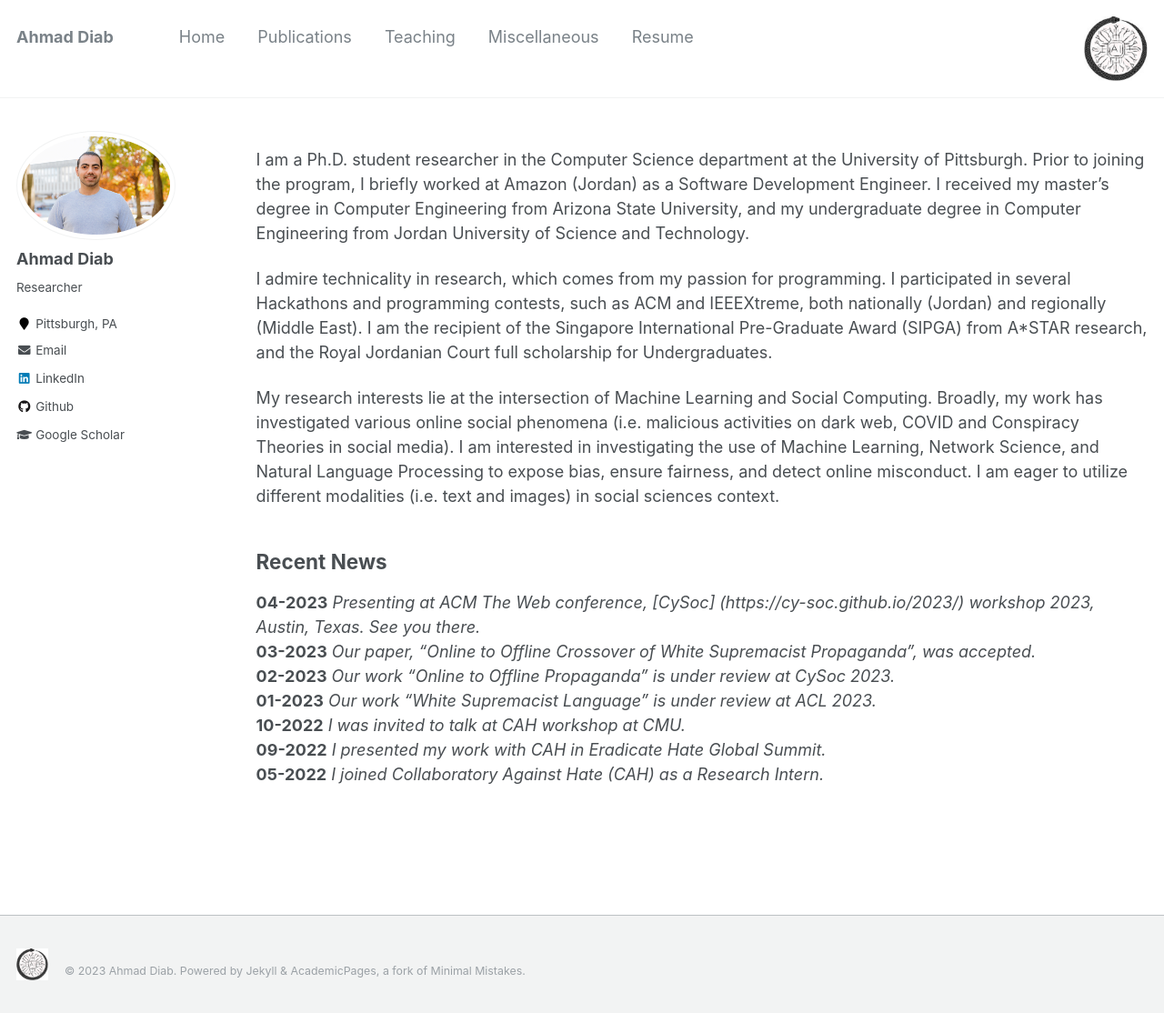
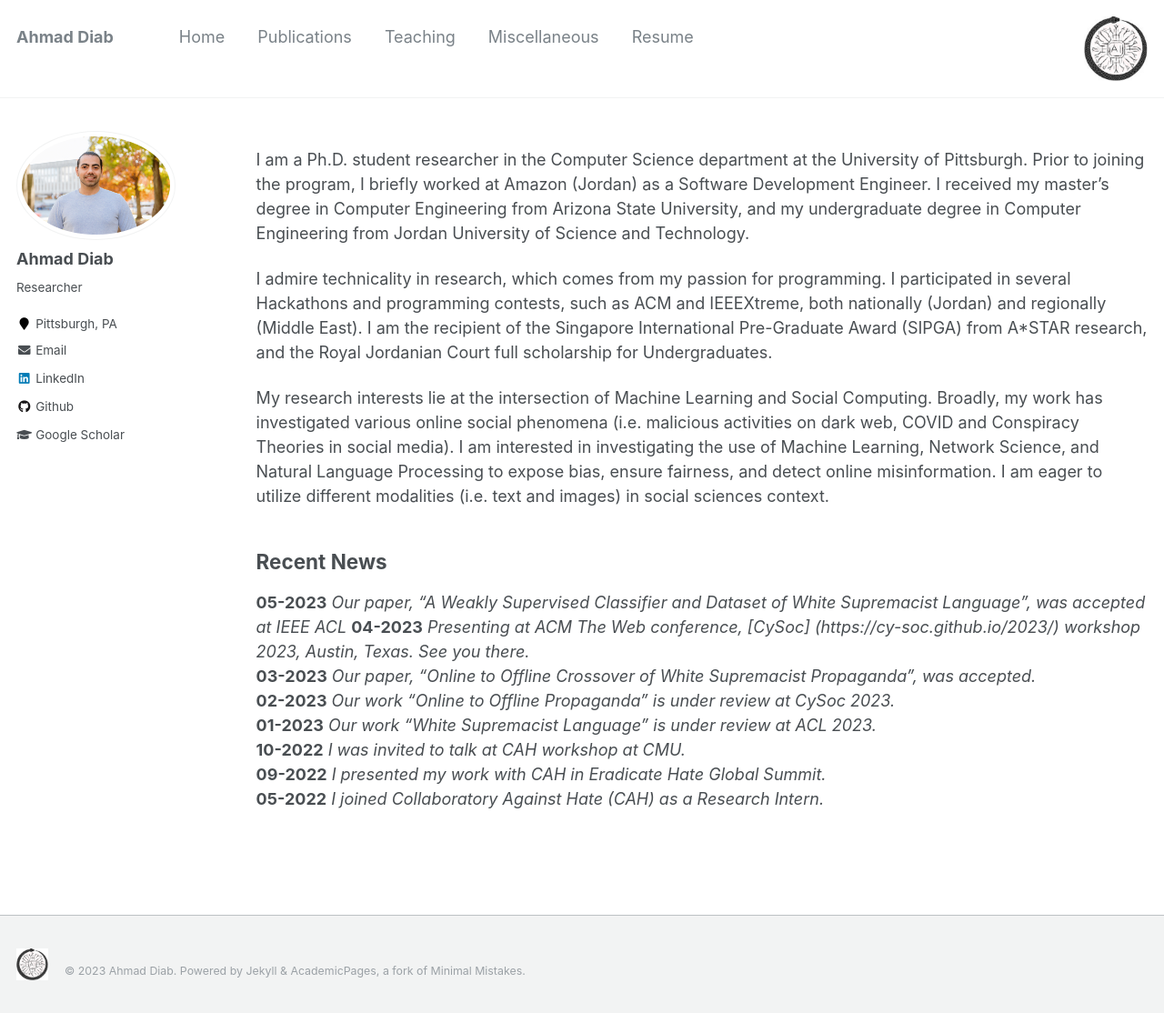
Before and after one commit to aadiab/aadiab.github.io, a Jekyll site: the page built from index.md, in a window 1280 px wide and 1114 px high. Shown: the whole window at 91% size. Built offline with Jekyll 4.4.1, drawn with Linux system fonts in a browser that asks for light colours.

Commit message:
adding new publications

```diff
--- a/index.md
+++ b/index.md
@@ -12,10 +12,11 @@ I am a Ph.D. student researcher in the Computer Science department at the Univer
 
 I admire technicality in research, which comes from my passion for programming. I participated in several Hackathons and programming contests, such as ACM and IEEEXtreme, both nationally (Jordan) and regionally (Middle East). I am the recipient of the Singapore International Pre-Graduate Award (SIPGA) from A*STAR research, and the Royal Jordanian Court full scholarship for Undergraduates.
 
-My research interests lie at the intersection of Machine Learning and Social Computing. Broadly, my work has investigated various online social phenomena (i.e. malicious activities on dark web, COVID and Conspiracy Theories in social media). I am interested in investigating the use of Machine Learning, Network Science, and Natural Language Processing to expose bias, ensure fairness, and detect online misconduct. I am eager to utilize different modalities (i.e. text and images) in social sciences context.
+My research interests lie at the intersection of Machine Learning and Social Computing. Broadly, my work has investigated various online social phenomena (i.e. malicious activities on dark web, COVID and Conspiracy Theories in social media). I am interested in investigating the use of Machine Learning, Network Science, and Natural Language Processing to expose bias, ensure fairness, and detect online misinformation. I am eager to utilize different modalities (i.e. text and images) in social sciences context.
 
 
 ## Recent News
+**05-2023** *Our paper, "A Weakly Supervised Classifier and Dataset of White Supremacist Language", was accepted at IEEE ACL*
 **04-2023** *Presenting at ACM The Web conference, [CySoc] (https://cy-soc.github.io/2023/) workshop 2023, Austin, Texas. See you there.* \
 **03-2023** *Our paper, "Online to Offline Crossover of White Supremacist Propaganda", was accepted.*\
 **02-2023** *Our work "Online to Offline Propaganda" is under review at CySoc 2023.*\
```
Also changed, not shown: _pages/miscellaneous.md (+4 -3 lines).
